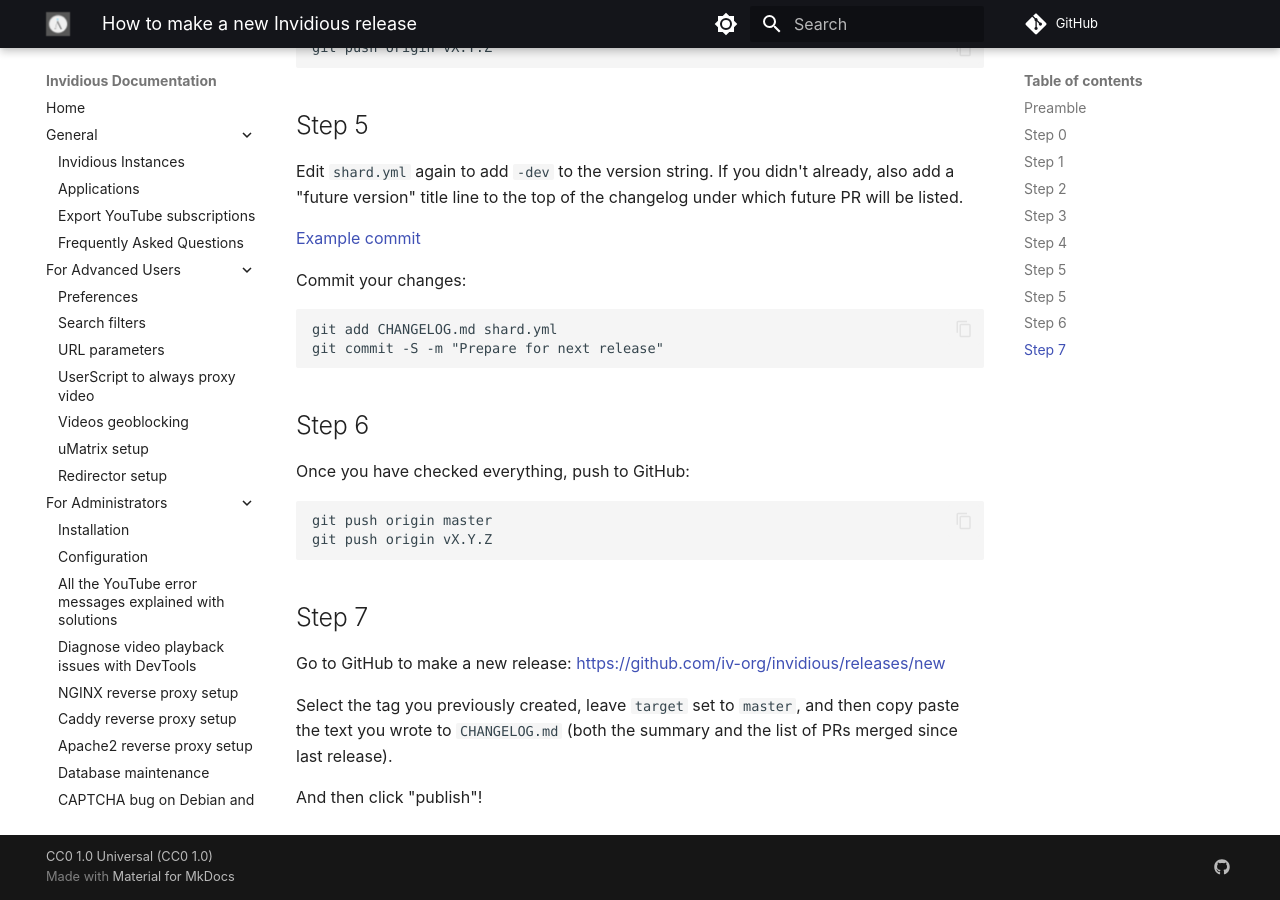
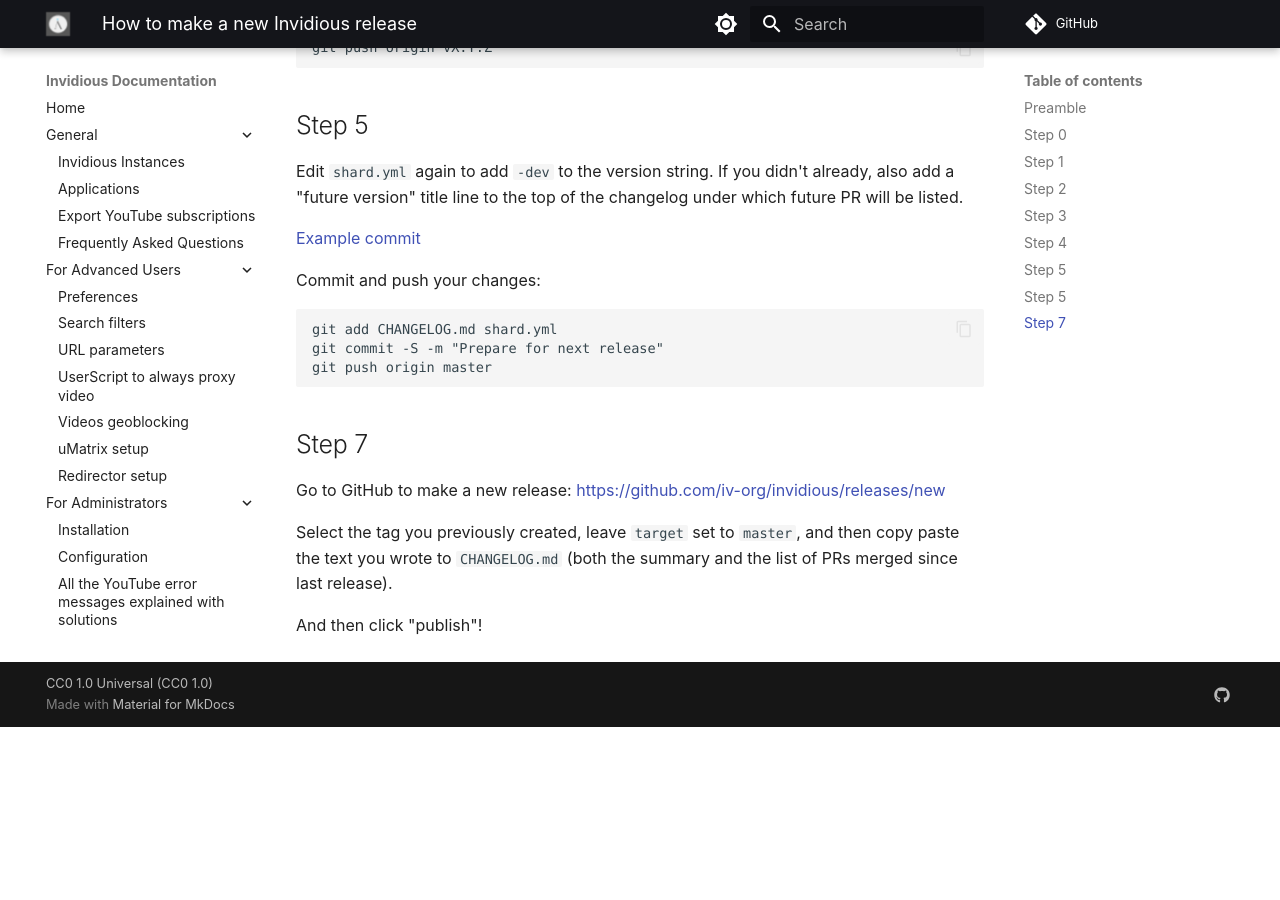
Before and after one commit to iv-org/documentation, an MkDocs documentation site: the page built from docs/create-new-invidious-release.md, in a window 1280 px wide and 900 px high, scrolled down 2575 px. Built offline with MkDocs 1.6.1 and Material for MkDocs 9.7.7, drawn with Linux system fonts in a browser that asks for light colours; comment, search, counter and statistics services are not loaded; after the commit the page ends 3302 px from its top, so only the background shows below that.

Commit message:
fix: small mistake regarding a not useful step

````diff
--- a/docs/create-new-invidious-release.md
+++ b/docs/create-new-invidious-release.md
@@ -135,20 +135,12 @@
 
 [Example commit](https://github.com/iv-org/invidious/commit/98926047586154269bb269d01e3e52e60e044035)
 
-Commit your changes:
+Commit and push your changes:
 ```
 git add CHANGELOG.md shard.yml
 git commit -S -m "Prepare for next release"
+git push origin master
 ```
-
-## Step 6
-
-Once you have checked everything, push to GitHub:
-```sh
-git push origin master
-git push origin vX.Y.Z
-```
-
 
 ## Step 7
 
````
